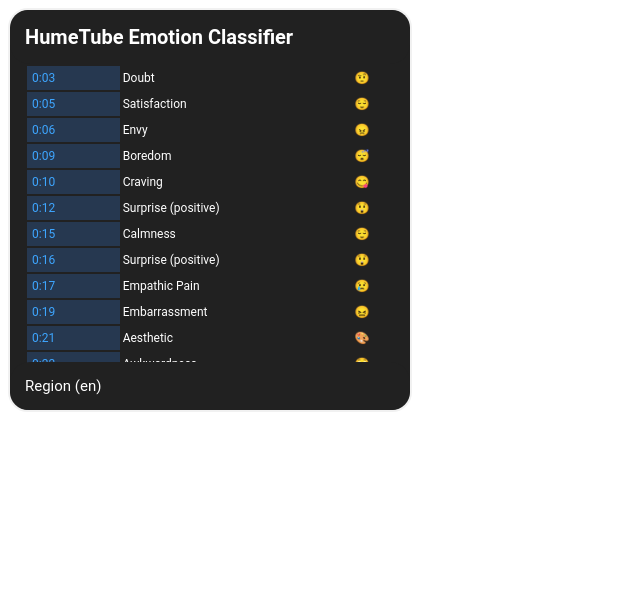
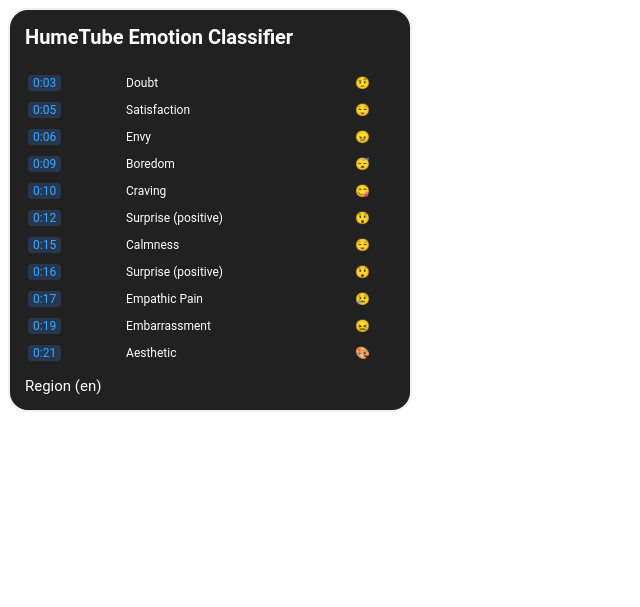
Before and after one commit to EthanThatOneKid/humetube, a browser extension: page html-experimentation/index.html in a window 1280 px wide. Shown: the whole page, without its empty margins (0-640 px from the left). Drawn offline with Linux system fonts and the light colour scheme.

Commit message:
Finish frontend

```diff
--- a/server/html-experimentation/index.html
+++ b/html-experimentation/index.html
@@ -37,10 +37,6 @@
             table.style.padding = "0 15px 0 15px";
             table.style.fontSize = "12px";
 
-            // Edit style of cell1
-            // const cell1 = document.querySelector("table tr td:first-child");
-            // cell1.style.textDecoration = "none";
-
             const footer = document.createElement("h3");
             footer.textContent = "Region (en)";
             footer.style.position = "sticky";
@@ -52,8 +48,7 @@
             footer.style.fontWeight = "normal";
             footer.style.fontSize = "15px";
 
-            const emotions = fakeData.emotions; // Get the emotions array from fakeData
-
+            const emotions = fakeData.emotions;
             for (const emotion of emotions) {
                 const row = table.insertRow();
                 const cell1 = row.insertCell();
@@ -71,11 +66,20 @@
 
                 anchor.style.textDecoration = "none";
                 anchor.style.color = "#3ea6ff";
-                // Apply styles to cell1, cell2, and cell3
+                anchor.style.backgroundColor = "#263850";
+                anchor.style.borderRadius = "4px";
+                anchor.style.padding = "1px 5px";
+                anchor.addEventListener("mouseover", () => {
+                    anchor.style.textDecoration = "underline";
+                });
+                anchor.addEventListener("mouseout", () => {
+                    anchor.style.textDecoration = "none";
+                });
+                cell1.style.paddingTop = "10px";
+                cell2.style.paddingTop = "10px";
+                cell3.style.paddingTop = "10px";
+            }
 
-                cell1.style.backgroundColor = "#263850";
-                cell1.style.padding = "5px";
-            }
             container.appendChild(title);
             container.appendChild(table);
             container.appendChild(footer);
```
Lines whose indentation alone changed are shown as unchanged.
